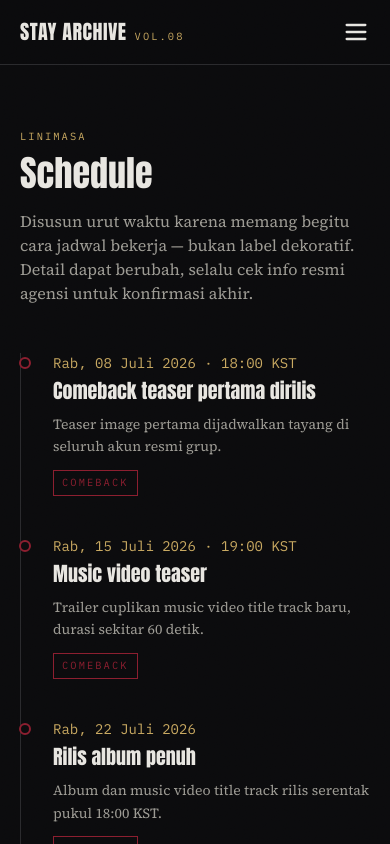
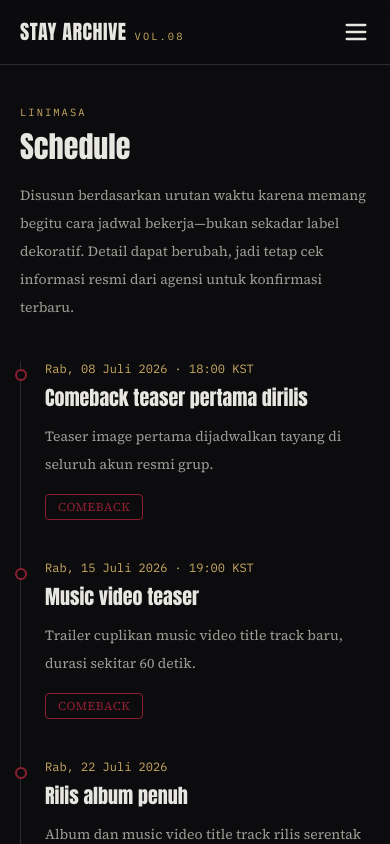
Before and after one commit to naufaldzakwannn/straykids, a Next.js app: page /schedule in a window 390 px wide. Shown: the top 844 px of the page. Built offline with nearby package versions, Linux system fonts and the light colour scheme.

Commit message:
Schedule mobile version

```diff
--- a/app/schedule/page.tsx
+++ b/app/schedule/page.tsx
@@ -18,51 +18,73 @@ export default function SchedulePage() {
   );
 
   return (
-    <div className="mx-auto max-w-3xl px-5 py-16">
+    <div className="mx-auto max-w-3xl px-5 py-10 sm:py-16">
       <p className="label-tag text-gold">Linimasa</p>
-      <h1 className="mt-2 font-display text-4xl text-paper sm:text-5xl">
+
+      <h1 className="mt-2 font-display text-3xl text-paper sm:text-4xl lg:text-5xl">
         Schedule
       </h1>
-      <p className="mt-4 text-paperdim">
-        Disusun urut waktu karena memang begitu cara jadwal bekerja —
-        bukan label dekoratif. Detail dapat berubah, selalu cek info resmi
-        agensi untuk konfirmasi akhir.
+
+      <p className="mt-4 max-w-2xl text-sm leading-7 text-paperdim sm:text-base">
+        Disusun berdasarkan urutan waktu karena memang begitu cara jadwal
+        bekerja—bukan sekadar label dekoratif. Detail dapat berubah, jadi tetap
+        cek informasi resmi dari agensi untuk konfirmasi terbaru.
       </p>
 
-      <div className="relative mt-12 border-l border-line pl-8">
+      <div className="relative mt-10 border-l border-line pl-6 sm:mt-12 sm:pl-8">
         {sorted.map((item) => {
           const color = categoryColor[item.category] ?? "#8B1E2F";
+
           return (
-            <div key={item.id} className="relative mb-10 last:mb-0">
+            <article key={item.id} className="relative mb-10 last:mb-0">
+              {/* Timeline Dot */}
               <span
-                className="absolute -left-[34px] top-1 h-3 w-3 rounded-full border-2"
-                style={{ borderColor: color, backgroundColor: "#0B0B0D" }}
+                className="absolute -left-[30px] top-2 h-3 w-3 rounded-full border-2 sm:-left-[35px]"
+                style={{
+                  borderColor: color,
+                  backgroundColor: "#0B0B0D",
+                }}
               />
-              <p className="font-mono text-sm text-gold">
+
+              {/* Date */}
+              <p className="font-mono text-xs text-gold sm:text-sm">
                 {new Date(item.date).toLocaleDateString("id-ID", {
                   weekday: "short",
                   day: "2-digit",
                   month: "long",
                   year: "numeric",
                 })}
-                {item.time ? ` · ${item.time}` : ""}
+                {item.time && ` · ${item.time}`}
               </p>
-              <h2 className="mt-1 font-display text-xl text-paper sm:text-2xl">
+
+              {/* Title */}
+              <h2 className="mt-2 font-display text-xl leading-tight text-paper sm:text-2xl">
                 {item.title}
               </h2>
+
+              {/* Location */}
               {item.location && (
-                <p className="label-tag mt-1 text-paperdim">{item.location}</p>
+                <p className="mt-1 text-sm text-paperdim">
+                  {item.location}
+                </p>
               )}
-              <p className="mt-2 max-w-lg text-sm leading-relaxed text-paperdim">
+
+              {/* Description */}
+              <p className="mt-3 text-sm leading-7 text-paperdim">
                 {item.detail}
               </p>
+
+              {/* Category */}
               <span
-                className="label-tag mt-3 inline-block border px-2 py-1"
-                style={{ borderColor: color, color }}
+                className="mt-4 inline-flex rounded border px-3 py-1 text-xs uppercase tracking-wider"
+                style={{
+                  borderColor: color,
+                  color,
+                }}
               >
                 {item.category}
               </span>
-            </div>
+            </article>
           );
         })}
       </div>
```
